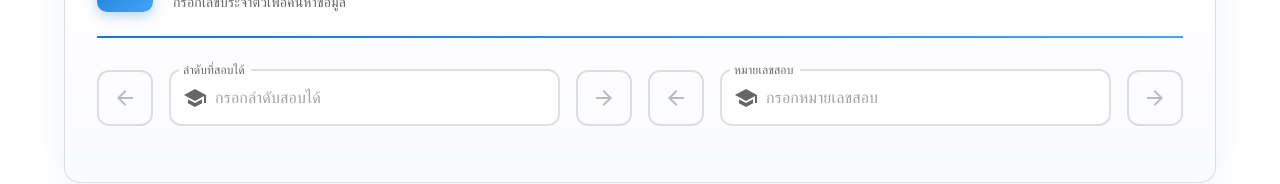
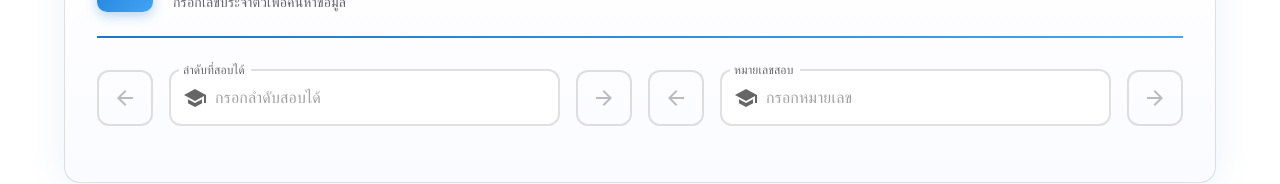
Before and after one commit to anumua/Register-system, a Next.js app: page /register in a window 1280 px wide. Shown: the part 238-422 px from the top of the page. Built offline with nearby package versions, Linux system fonts and the light colour scheme; no server answers; the database is empty.

Commit message:
update : adjust null

```diff
--- a/src/app/register/components/StudentSearchCard.jsx
+++ b/src/app/register/components/StudentSearchCard.jsx
@@ -272,7 +272,7 @@ export default function StudentSearchCard({
               value={studentId}
               onChange={(e) => setStudentId((e.target.value || '').replace(/\D/g, ''))}
               onKeyPress={handleKeyPress}
-              placeholder="กรอกหมายเลขสอบ"
+              placeholder="กรอกหมายเลข"
               variant="outlined"
               autoComplete="off"
               InputProps={{
--- a/src/app/register/page.jsx
+++ b/src/app/register/page.jsx
@@ -119,7 +119,7 @@ export default function RegisterPage() {
           index: student.nco_index,
           nco_king: student.nco_king,
           remark:
-            !student.remark || student.remark === 'null null ตำแหน่ง null'
+            !student.remark || student.remark === "null  null   (null)  (null)"
               ? ''
               : student.remark
         });
```
